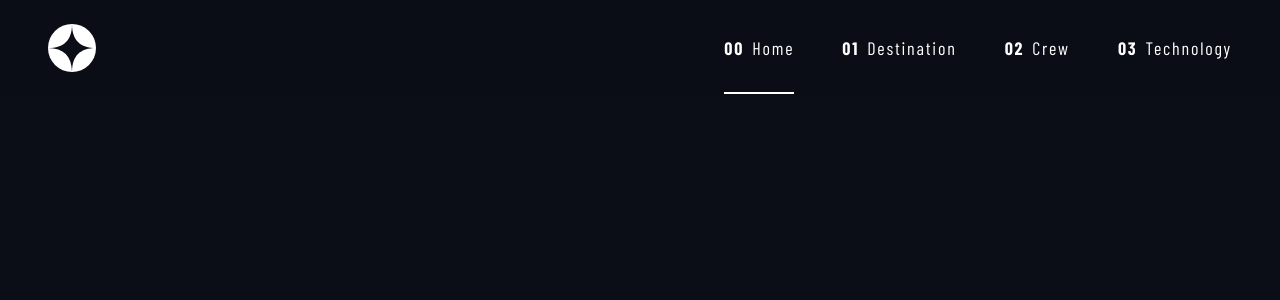
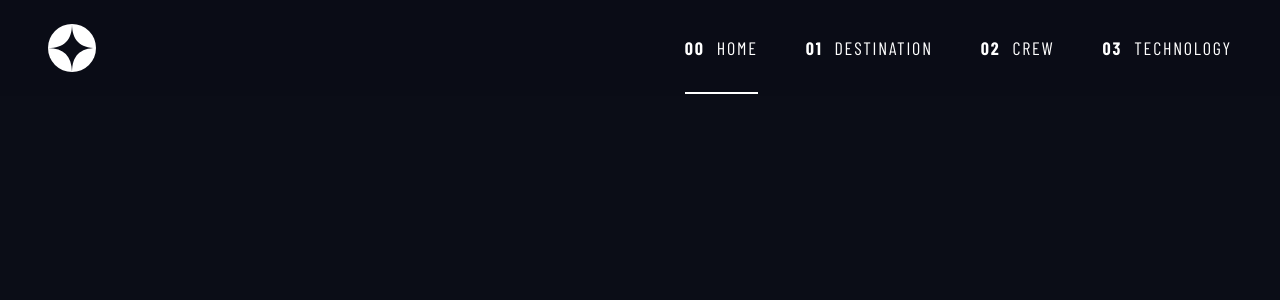
Before and after one commit to kamalsingh200238/space_website_v2, a Next.js app: page / in a window 1280 px wide. Shown: the top 300 px of the page. Built offline with nearby package versions, Linux system fonts and the light colour scheme; a web font is replaced by a local one.

Commit message:
upper case in navbar and more right margin after numbering in navbar links

```diff
--- a/components/Navbar.tsx
+++ b/components/Navbar.tsx
@@ -110,10 +110,10 @@ export default function Navbar() {
                     href={item.link}
                     className={`shadow-border-b inline-block transition-all duration-200 md:py-8`}
                   >
-                    <span className="mr-2 font-bold">
+                    <span className="mr-3 font-bold">
                       {addZeroInFront(index)}
                     </span>
-                    <span>{item.displayText}</span>
+                    <span className="uppercase">{item.displayText}</span>
                   </Link>
                   <div
                     className={`absolute bottom-0 h-0.5 w-full bg-white ${
```
